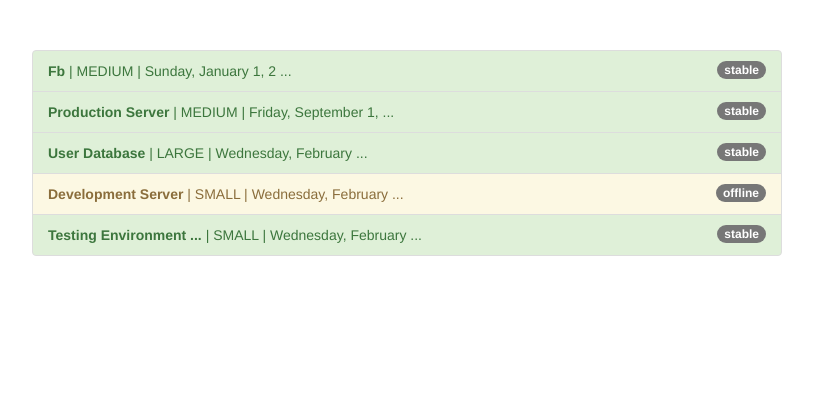
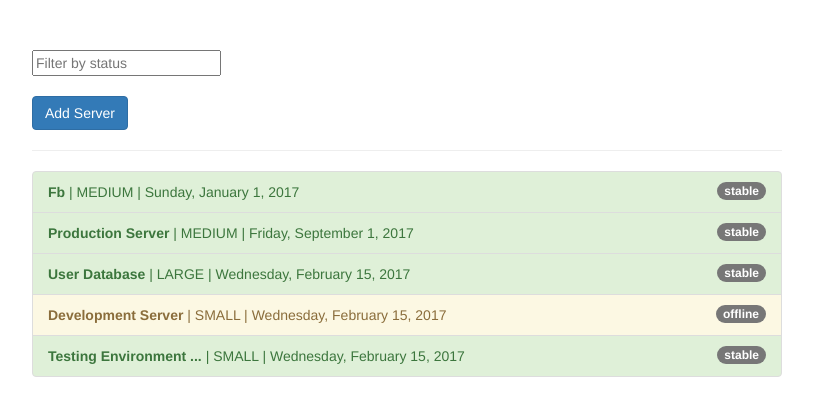
Before and after one commit to jimlapine/pipes-start, an Angular app: page / in a window 1280 px wide. Shown: the top 416 px of the page, without its empty margins (233-1046 px from the left). Built offline with nearby package versions, Linux system fonts and the light colour scheme.

Commit message:
filter pipe, using pure:false

```diff
--- a/src/app/app.component.html
+++ b/src/app/app.component.html
@@ -1,10 +1,18 @@
 <div class="container">
   <div class="row">
     <div class="col-xs-12 col-sm-10 col-md-8 col-sm-offset-1 col-md-offset-2">
+      <input type="text" name="status" id="status" placeholder="Filter by status"
+        [(ngModel)]="filteredStatus">
+      <br>
+      <br>
+      <button type="button" class="btn btn-primary"
+        (click)="onAddServer()">Add Server</button>
+
+      <hr>
       <ul class="list-group">
         <li
           class="list-group-item"
-          *ngFor="let server of servers"
+          *ngFor="let server of servers | filter:filteredStatus :'status'"
           [ngClass]="getStatusClasses(server)">
           <span
             class="badge">
@@ -15,7 +23,7 @@
           <strong>{{ server.name | shorten:20 }}</strong> |
           {{ server.instanceType | uppercase }} |
           <!-- add date pipe w/parameter -->
-          {{ server.started | date:'fullDate' | shorten:20}}
+          {{ server.started | date:'fullDate'}}
         </li>
       </ul>
     </div>
--- a/src/app/app.component.ts
+++ b/src/app/app.component.ts
@@ -39,6 +39,17 @@ export class AppComponent {
     }
   ];
 
+  filteredStatus = '';
+
+  onAddServer() {
+    this.servers.push(    {
+      instanceType: 'small',
+      name: 'New Database',
+      status: 'stable',
+      started: new Date()
+    });
+  }
+
   getStatusClasses(server: {instanceType: string, name: string, status: string, started: Date}) {
     return {
       'list-group-item-success': server.status === 'stable',
--- a/src/app/app.module.ts
+++ b/src/app/app.module.ts
@@ -4,11 +4,13 @@ import { FormsModule } from '@angular/forms';
 import { HttpModule } from '@angular/http';
 import { ShortenPipe } from './shared/shorten.pipe';
 import { AppComponent } from './app.component';
+import { FilterPipe } from './shared/filter.pipe';
 
 @NgModule({
   declarations: [
     AppComponent,
-    ShortenPipe
+    ShortenPipe,
+    FilterPipe
   ],
   imports: [
     BrowserModule,
--- /dev/null
+++ b/src/app/shared/filter.pipe.ts
@@ -0,0 +1,25 @@
+import { Pipe, PipeTransform } from '@angular/core';
+
+@Pipe({
+  name: 'filter',
+  // pipe will refilter when even data changes, high performance cost, be carefull using this option
+  pure: false
+})
+export class FilterPipe implements PipeTransform {
+
+  transform(value: any, filterString: string, propName: string): any {
+    if (value.length === 0 || filterString === '') {
+      return value;
+    }
+
+    const resultArray = [];
+    for (const item of value) {
+      // if (item[propName].toUpperCase().indexOf(filterString.toUpperCase()) !== -1) {
+      if (item[propName].toUpperCase() === filterString.toUpperCase()) {
+        resultArray.push(item);
+      }
+    }
+    return resultArray;
+  }
+
+}
```
